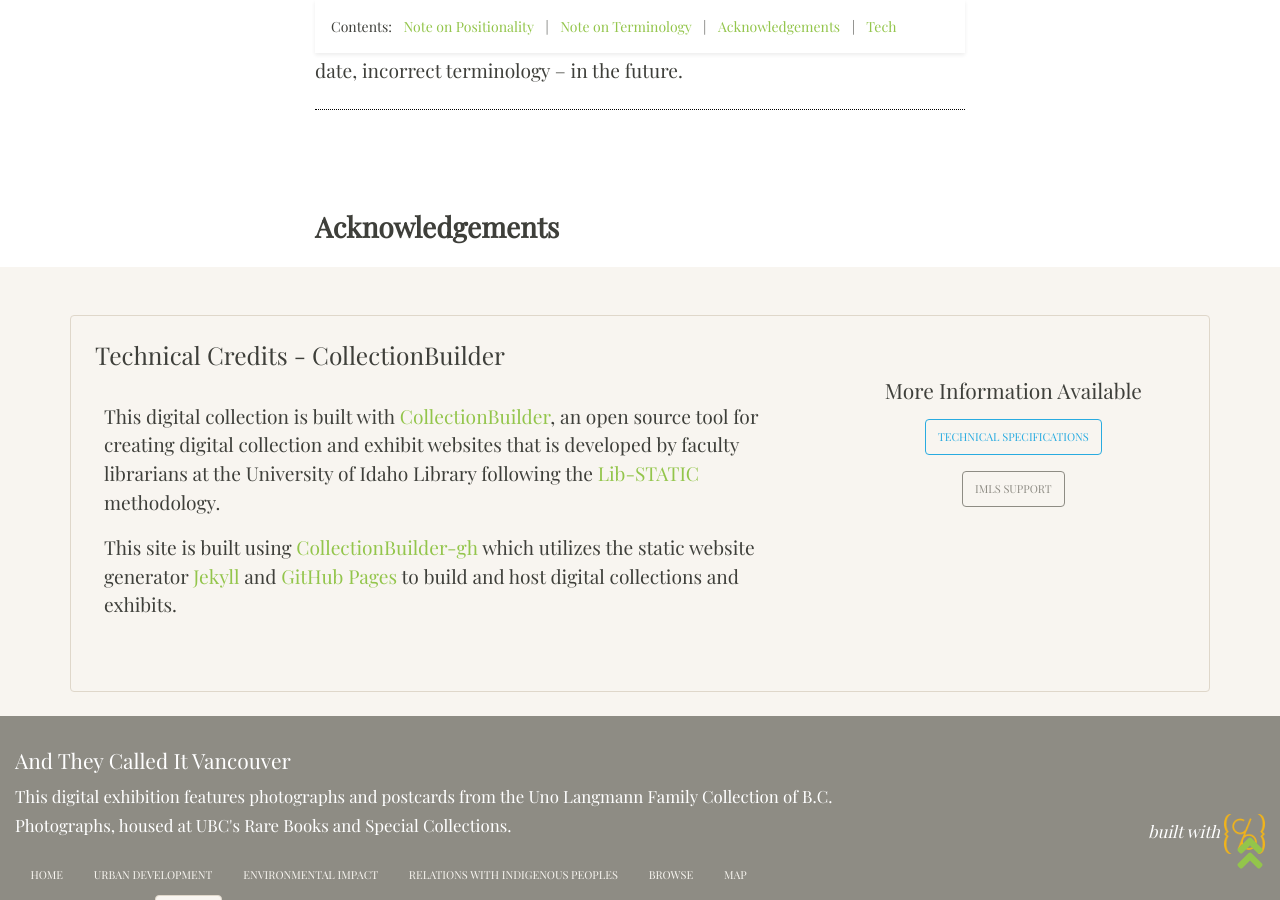
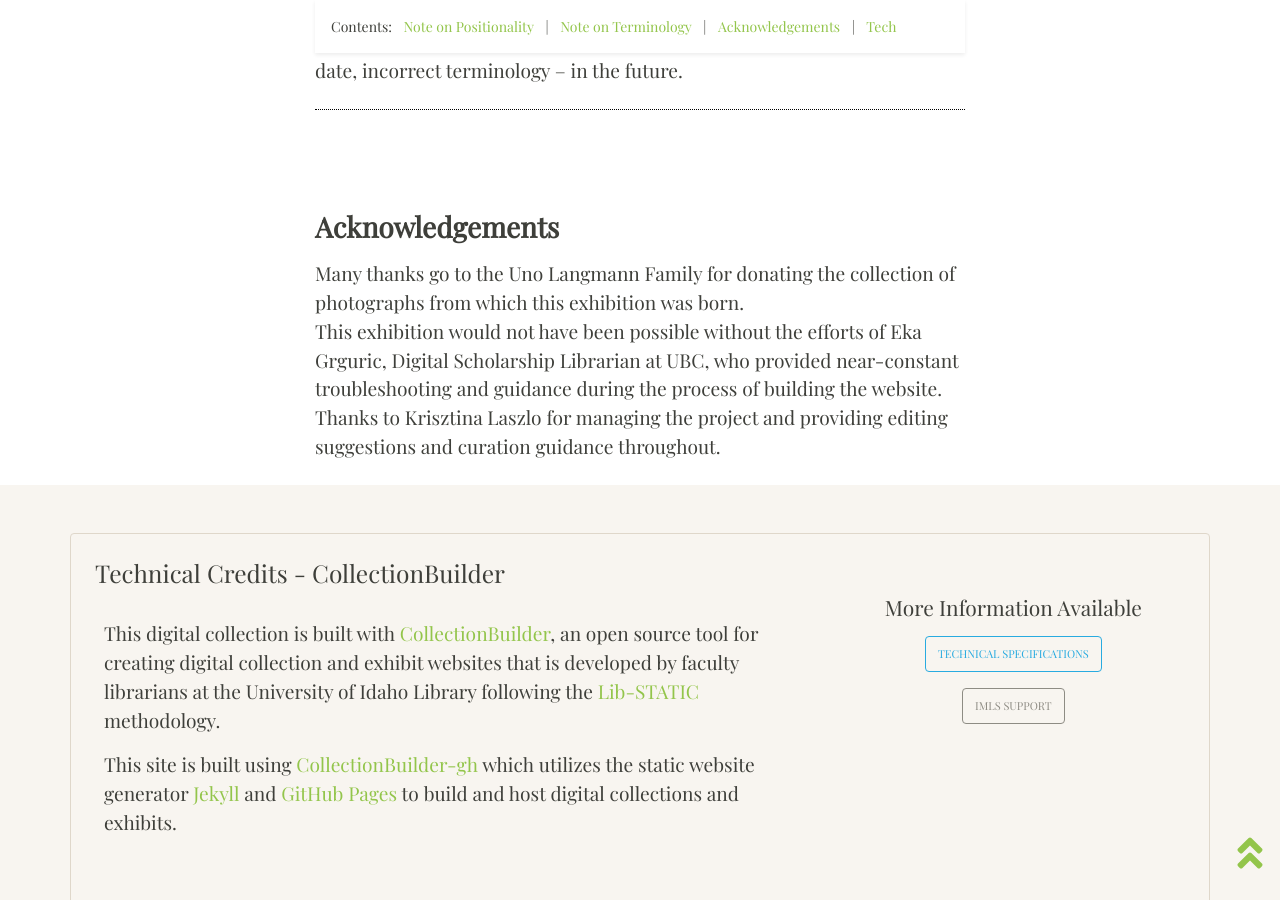
Before and after one commit to ashlynnprasad/langmann-2021, a Jekyll site: the page built from pages/about.md, in a window 1280 px wide and 900 px high, scrolled down 1632 px. Built offline with Jekyll 4.4.1, drawn with Linux system fonts in a browser that asks for light colours; nearby versions of some CDN libraries.

Commit message:
updated acknowledgements

```diff
--- a/pages/about.md
+++ b/pages/about.md
@@ -21,3 +21,7 @@ Rare Books and Special Collections, which houses the Uno Langmann Family Collect
 This exhibition was created in the autumn of 2020 using as a reference point the Indigenous Peoples: Language Guidelines Version 2.0 created by the University of British Columbia in 2018.  We have used the guidelines outlined in this document to attempt to describe indigenous peoples, lands, and languages as accurately and respectfully as we can, while realizing that best practices for terminology are subject to change as time passes, and that this exhibition may itself be a relic of its time – complete with out-of-date, incorrect terminology – in the future.
 
 ## Acknowledgements
+
+Many thanks go to the Uno Langmann Family for donating the collection of photographs from which this exhibition was born.<br>
+This exhibition would not have been possible without the efforts of Eka Grguric, Digital Scholarship Librarian at UBC, who provided near-constant troubleshooting and guidance during the process of building the website.<br>
+Thanks to Krisztina Laszlo for managing the project and providing editing suggestions and curation guidance throughout.
```
